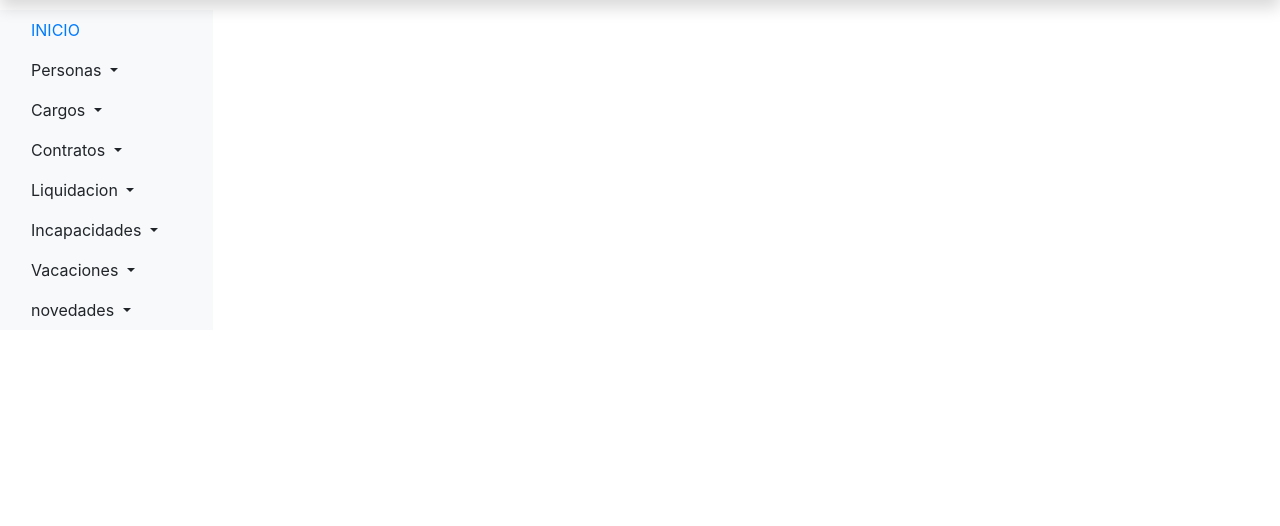
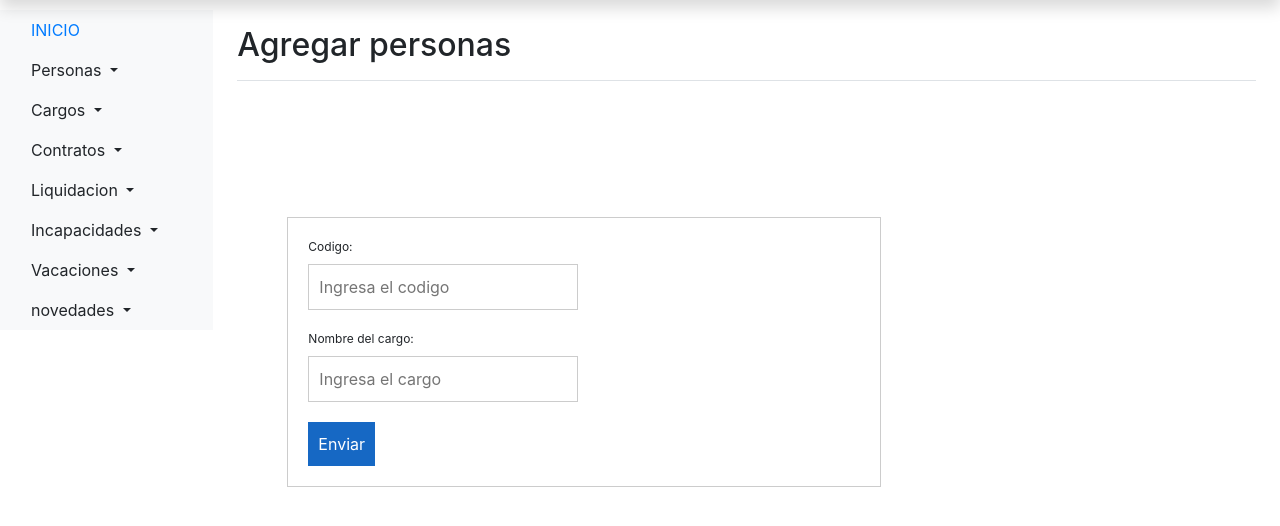
Before and after one commit to juan-gutierrez07/Nomina, a PHP site: page /add_cargos.php in a window 1280 px wide. Shown: the part 40-566 px from the top of the page. Run offline with PHP 8.4, Linux system fonts and the light colour scheme.

Commit message:
arreglando  hrefs

```diff
--- a/add_cargos.php
+++ b/add_cargos.php
@@ -1 +1,31 @@
 <?php include_once('template.php');
+?>
+<html>
+
+<head>
+    <link rel="stylesheet" href="/alcari/css/css-agregarper.css" </head> <body>
+    <main role="main" class="col-md-9 ml-sm-auto col-lg-10 px-4">
+        <div class="d-flex justify-content-between flex-wrap flex-md-nowrap align-items-center pt-3 pb-2 mb-3 border-bottom">
+            <h1 class="h2">Agregar personas</h1>
+            <div class="btn-toolbar mb-2 mb-md-0">
+            </div>
+        </div>
+        <div class="wrapper">
+            <div class="container">
+                <div class="col-md-12 section-a">
+                    <div class="form-post">
+                        <form action="add_persona.php" method="POST">
+                            <label name="codigo">Codigo: </label>
+                            <input type="text" id="codigo" name="codigo" placeholder="Ingresa el codigo" width="800px" height="200px" />
+                            <label name="apellidos">Nombre del cargo: </label>
+                            <input type="text" id="cargo" name="cargo" placeholder="Ingresa el cargo" width="800px" height="200px" />
+                            <input class="enviar" type="submit" value="Enviar" name="Enviar" />
+                        </form>
+                    </div>
+                </div>
+            </div>
+        </div>
+    </main>
+    </body>
+
+</html>
--- a/template.php
+++ b/template.php
@@ -11,11 +11,10 @@
      <meta name="author" content="">
      <link rel="icon" href="../../../../favicon.ico">
 
-
  </head>
 
  <nav class="navbar navbar-dark fixed-top bg-dark flex-md-nowrap p-0 shadow">
-    <a class="navbar-brand col-sm-3 col-md-2 mr-0" href="#">Alcari S.A.S</a>
+     <a class="navbar-brand col-sm-3 col-md-2 mr-0" href="/alcari/home.php">Alcari S.A.S</a>
      <ul class="navbar-nav px-3">
          <li class="nav-item text-nowrap">
              <a class="nav-link" href="/alcari/index.php">Sign out</a>
@@ -41,8 +40,8 @@
                              Personas
                          </a>
                          <div class="dropdown-menu" aria-labelledby="navbarDropdown">
-                            <a class="dropdown-item" href="http://127.0.0.1/Frontend-menus/alcari/add_persona.php">Agregar personas</a>
-                            <a class="dropdown-item" href="http://127.0.0.1/Frontend-menus/alcari/datos_persona.php">datos del trabajador</a>
+                             <a class="dropdown-item" href="/alcari/add_persona.php">Agregar personas</a>
+                             <a class="dropdown-item" href="/alcari/datos_persona.php">datos del trabajador</a>
                          </div>
                      </li>
 
@@ -51,8 +50,8 @@
                              Cargos
                          </a>
                          <div class="dropdown-menu" aria-labelledby="navbarDropdown">
-                            <a class="dropdown-item" href="http://127.0.0.1/Frontend-menus/alcari/add_cargos.php">Agregar cargos</a>
-                            <a class="dropdown-item" href="http://127.0.0.1/Frontend-menus/alcari/datos_cargos.php">datos de cargos</a>
+                             <a class="dropdown-item" href="/alcari/add_cargos.php">Agregar cargos</a>
+                             <a class="dropdown-item" href="/alcari/datos_cargos.php">datos de cargos</a>
                          </div>
                      </li>
 
@@ -61,8 +60,8 @@
                              Contratos
                          </a>
                          <div class="dropdown-menu" aria-labelledby="navbarDropdown">
-                            <a class="dropdown-item" href="http://127.0.0.1/Frontend-menus/alcari/add_contratos.php">Agregar contratos</a>
-                            <a class="dropdown-item" href="http://127.0.0.1/Frontend-menus/alcari/datos_contratos.php">datos de contratos</a>
+                             <a class="dropdown-item" href="/alcari/add_contratos.php">Agregar contratos</a>
+                             <a class="dropdown-item" href="/alcari/datos_contratos.php">datos de contratos</a>
                          </div>
                      </li>
 
@@ -72,8 +71,8 @@
                              Liquidacion
                          </a>
                          <div class="dropdown-menu" aria-labelledby="navbarDropdown">
-                            <a class="dropdown-item" href="http://127.0.0.1/Frontend-menus/alcari/add_liquidacion.php">Agregar liquidacion</a>
-                            <a class="dropdown-item" href="http://127.0.0.1/Frontend-menus/alcari/datos_liquidacion.php">datos de liquidacion</a>
+                             <a class="dropdown-item" href="/alcari/add_liquidacion.php">Agregar liquidacion</a>
+                             <a class="dropdown-item" href="/alcari/datos_liquidacion.php">datos de liquidacion</a>
                          </div>
                      </li>
 
@@ -82,8 +81,8 @@
                              Incapacidades
                          </a>
                          <div class="dropdown-menu" aria-labelledby="navbarDropdown">
-                            <a class="dropdown-item" href="http://127.0.0.1/Frontend-menus/alcari/add_incapacidad.php">Agregar incapacidad</a>
-                            <a class="dropdown-item" href="http://127.0.0.1/Frontend-menus/alcari/datos_incapacidad.php">datos de incapacidad</a>
+                             <a class="dropdown-item" href="/alcari/add_incapacidad.php">Agregar incapacidad</a>
+                             <a class="dropdown-item" href="/alcari/datos_incapacidad.php">datos de incapacidad</a>
                          </div>
                      </li>
 
@@ -92,8 +91,8 @@
                              Vacaciones
                          </a>
                          <div class="dropdown-menu" aria-labelledby="navbarDropdown">
-                            <a class="dropdown-item" href="http://127.0.0.1/Frontend-menus/alcari/add_vacaciones.php">Agregar vacaciones</a>
-                            <a class="dropdown-item" href="http://127.0.0.1/Frontend-menus/alcari/datos_vacaciones.php">datos de vacaciones</a>
+                             <a class="dropdown-item" href="/alcari/add_vacaciones.php">Agregar vacaciones</a>
+                             <a class="dropdown-item" href="/alcari/datos_vacaciones.php">datos de vacaciones</a>
                          </div>
                      </li>
 
@@ -102,8 +101,8 @@
                              novedades
                          </a>
                          <div class="dropdown-menu" aria-labelledby="navbarDropdown">
-                            <a class="dropdown-item" href="http://127.0.0.1/Frontend-menus/alcari/add_novedad">Agregar novedades</a>
-                            <a class="dropdown-item" href="http://127.0.0.1/Frontend-menus/alcari/datos_novedad">datos de novedades</a>
+                             <a class="dropdown-item" href="/alcari/add_novedad">Agregar novedades</a>
+                             <a class="dropdown-item" href="/alcari/datos_novedad">datos de novedades</a>
                          </div>
                      </li>
 
```
Also changed, not shown: add_contratos.php (+8 -0 lines), add_persona.php (+6 -5 lines). Lines whose indentation alone changed are shown as unchanged.
